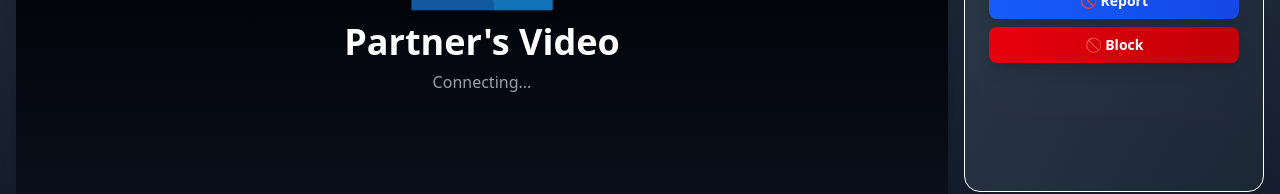
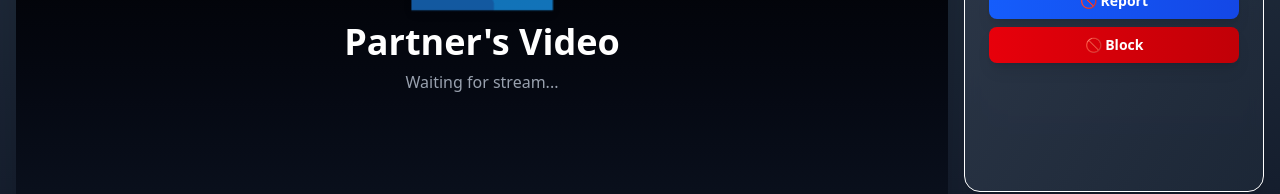
Before and after one commit to VSah7079/MastiMeet, a React (Vite) app in the folder mastimeet/: page /video-chat in a window 1280 px wide. Shown: the part 441-635 px from the top of the page. Built offline with nearby package versions, Linux system fonts and the light colour scheme; no server answers.

Commit message:
feat: enhance VideoChat component with improved connection handling and local video preview

```diff
--- a/mastimeet/src/pages/app/VideoChat.jsx
+++ b/mastimeet/src/pages/app/VideoChat.jsx
@@ -40,7 +40,7 @@ const VideoChat = () => {
     if (localVideoRef.current && mediaStreamRef.current) {
       localVideoRef.current.srcObject = mediaStreamRef.current;
     }
-  }, [cameraPermission, cameraLoading]);
+  }, [cameraPermission, cameraLoading, isConnecting, isConnected]);
 
   useEffect(() => {
     // Simulate connecting to a partner
@@ -158,11 +158,17 @@ const VideoChat = () => {
             <div className="lg:col-span-3 relative rounded-3xl overflow-hidden shadow-2xl group">
               {/* Video Background */}
               <div className="w-full h-full bg-gradient-to-b from-black to-gray-900 flex items-center justify-center relative">
-                <div ref={remoteVideoRef} className="w-full h-full flex items-center justify-center text-center">
+                <video
+                  ref={remoteVideoRef}
+                  autoPlay
+                  playsInline
+                  className="w-full h-full object-cover"
+                />
+                <div className="absolute inset-0 flex items-center justify-center text-center pointer-events-none">
                   <div>
                     <div className="text-9xl md:text-9xl mb-6 animate-pulse drop-shadow-lg">👥</div>
                     <p className="text-2xl md:text-4xl font-bold text-primary-300 mb-2">Partner's Video</p>
-                    <p className="text-gray-400">Connecting...</p>
+                    <p className="text-gray-400">Waiting for stream...</p>
                   </div>
                 </div>
 
@@ -265,7 +271,7 @@ const VideoChat = () => {
 
         {/* Connecting State - Full Screen */}
         {isConnecting && !isConnected && (
-          <div className="flex-1 flex flex-col items-center justify-center">
+          <div className="flex-1 flex flex-col items-center justify-center relative">
             <div className="relative">
               {/* Animated Rings */}
               <div className="absolute inset-0 rounded-full border-4 border-transparent border-t-primary-500 animate-spin" style={{width: '120px', height: '120px', animationDuration: '3s'}}></div>
@@ -285,6 +291,22 @@ const VideoChat = () => {
               <div className="w-3 h-3 bg-gradient-to-r from-primary-400 to-primary-600 rounded-full animate-bounce" style={{animationDelay: '0s'}}></div>
               <div className="w-3 h-3 bg-gradient-to-r from-primary-400 to-primary-600 rounded-full animate-bounce" style={{animationDelay: '0.2s'}}></div>
               <div className="w-3 h-3 bg-gradient-to-r from-primary-400 to-primary-600 rounded-full animate-bounce" style={{animationDelay: '0.4s'}}></div>
+            </div>
+
+            {/* Local Preview أثناء Connecting */}
+            <div className="absolute bottom-4 right-4 w-24 md:w-32 lg:w-40 h-24 md:h-32 lg:h-40 rounded-2xl overflow-hidden border-4 border-primary-500 shadow-2xl bg-black">
+              {cameraPermission ? (
+                <video
+                  ref={localVideoRef}
+                  autoPlay
+                  muted
+                  playsInline
+                  className="w-full h-full object-cover"
+                  style={{ transform: 'scaleX(-1)' }}
+                />
+              ) : (
+                <div className="w-full h-full bg-gray-700 flex items-center justify-center text-3xl md:text-4xl">📹</div>
+              )}
             </div>
           </div>
         )}
```
